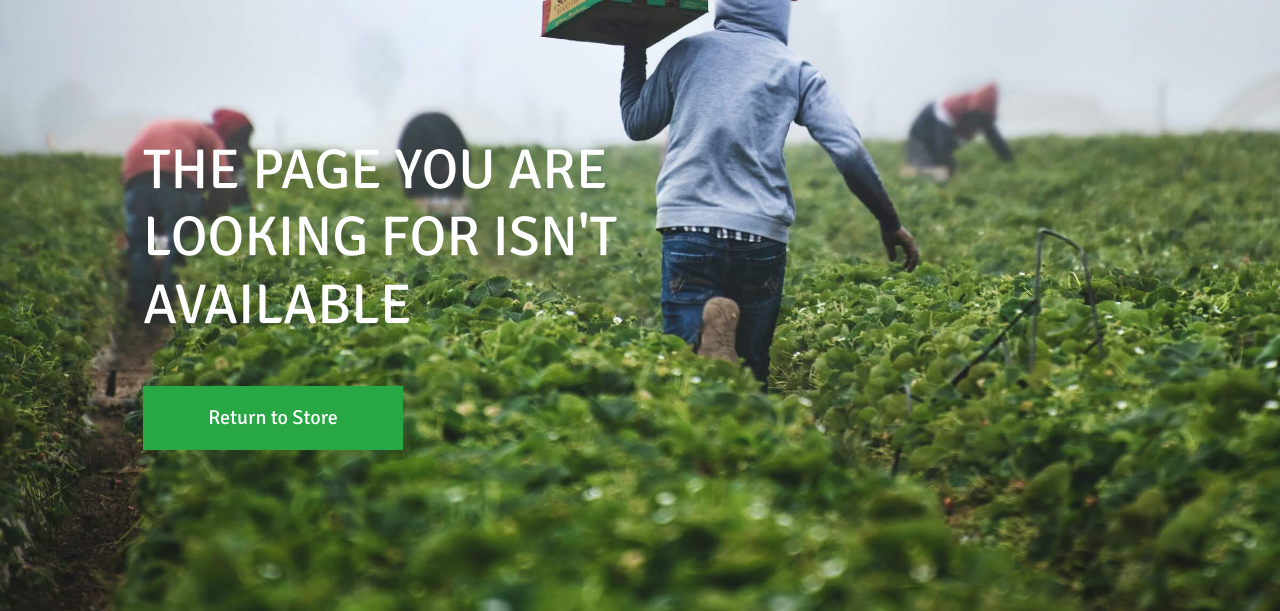
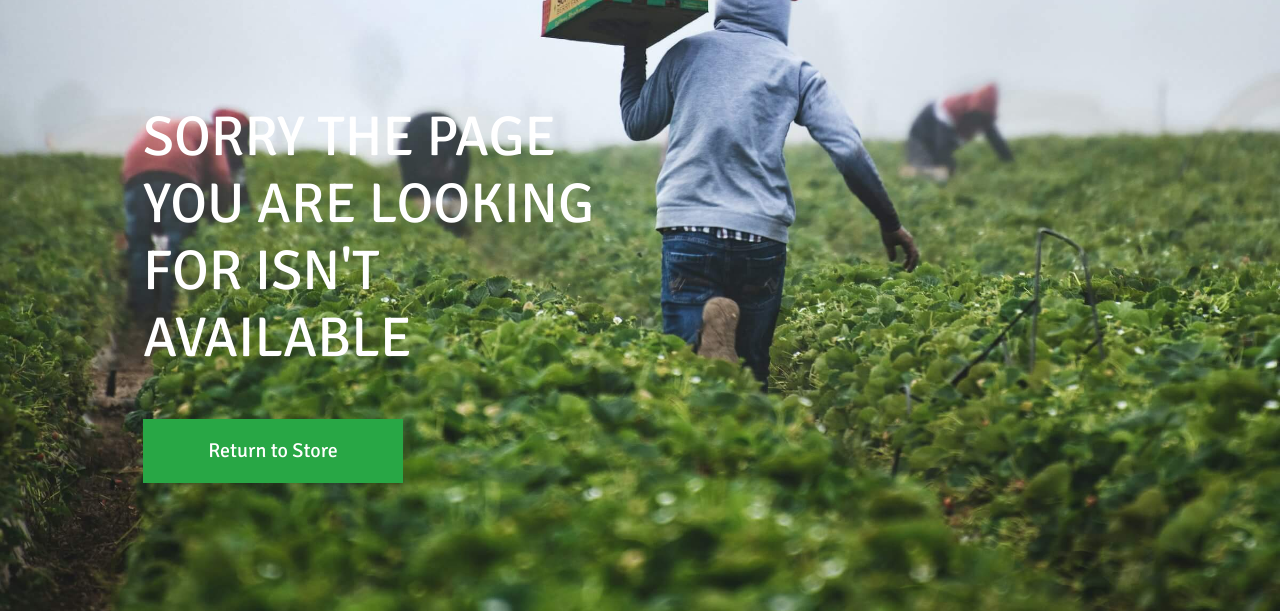
Before and after one commit to Joao4569/farm_fresh, a Django app: template templates/errors/404.html in a window 1280 px wide. Shown: the part 165-776 px from the top of the page. Run offline with Django 3.2, Linux system fonts and the light colour scheme; the template is opened without the code that fills it, so the values that code supplies are empty; some libraries are stand-ins or nearby versions.

Commit message:
docs: Add content to 404 errors section of readme and update comments in code accordingly and where needed

```diff
--- a/templates/errors/404.html
+++ b/templates/errors/404.html
@@ -1,5 +1,7 @@
 {% extends 'base.html' %}
 {% load static %}
+<!-- The main structure of this template is based on Boutique Ado and modified for Farm Fresh -->
+
 {% block content %}
   <div class="container header-container">
     <div class="row">
@@ -10,7 +12,7 @@
     <div class="row h-100">
       <div class="col-7 col-md-6 my-auto">
         <h1 class="display-4 logo-font text-white">
-          The page you are looking for isn't available
+          Sorry the page you are looking for isn't available
         </h1>
         <div class="my-5">
           <h4>
```
Also changed, not shown: README.md.
